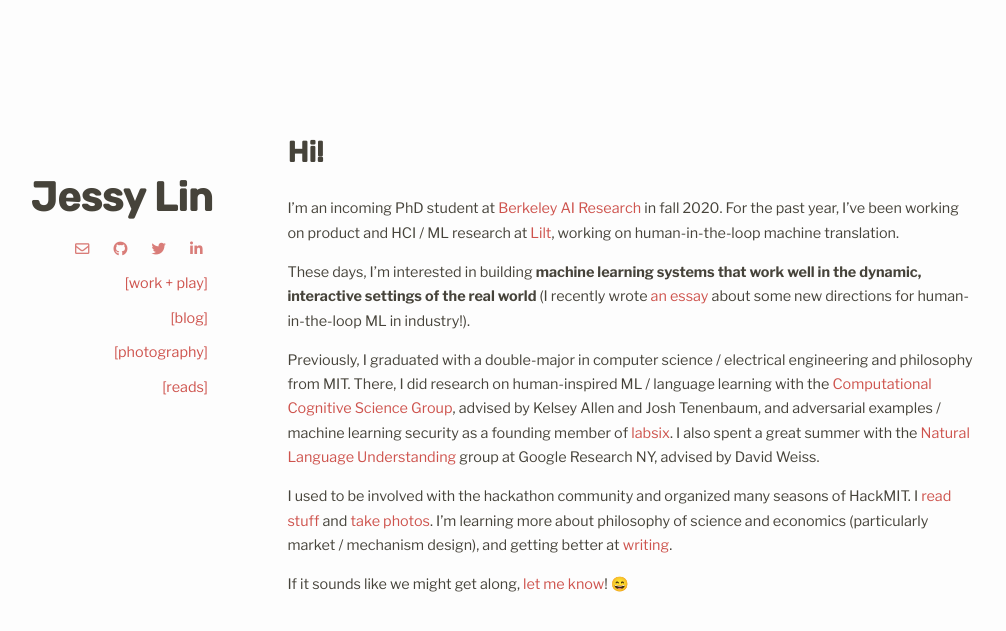
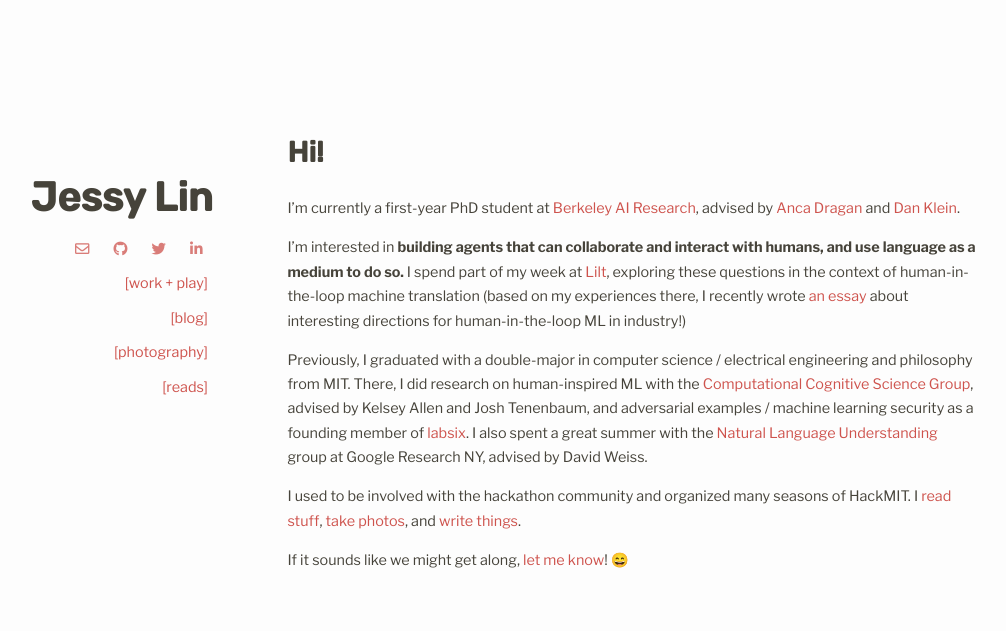
Before and after one commit to jlin816/jlin816.github.io, a Jekyll site: the page built from index.md, in a window 1280 px wide. Shown: the top 631 px of the page, without its empty margins (131-1137 px from the left). Built offline with Jekyll 4.4.1, drawn with Linux system fonts in a browser that asks for light colours; nearby versions of some CDN libraries; some web fonts are replaced; our own code applies the rules of GitHub Pages for plain Markdown files.

Commit message:
Update main page

```diff
--- a/index.md
+++ b/index.md
@@ -3,12 +3,12 @@ layout: base
 ---
 # Hi!
 
-I’m an incoming PhD student at [Berkeley AI Research](https://bair.berkeley.edu/) in fall 2020. For the past year, I’ve been working on product and HCI / ML research at [Lilt](lilt.com), working on human-in-the-loop machine translation.
+I’m currently a first-year PhD student at [Berkeley AI Research](https://bair.berkeley.edu/), advised by [Anca Dragan](http://people.eecs.berkeley.edu/~anca/) and [Dan Klein](https://people.eecs.berkeley.edu/~klein/).
 
-These days, I’m interested in building **machine learning systems that work well in the dynamic, interactive settings of the real world** (I recently wrote [an essay](/2020/06/08/rethinking-human-ai-interaction/) about some new directions for human-in-the-loop ML in industry!).
+I'm interested in **building agents that can collaborate and interact with humans, and use language as a medium to do so.** I spend part of my week at [Lilt](https://lilt.com/research), exploring these questions in the context of human-in-the-loop machine translation (based on my experiences there, I recently wrote [an essay](/2020/06/08/rethinking-human-ai-interaction/) about interesting directions for human-in-the-loop ML in industry!)
 
-Previously, I graduated with a double-major in computer science / electrical engineering and philosophy from MIT. There, I did research on human-inspired ML / language learning with the [Computational Cognitive Science Group](http://cocosci.mit.edu/), advised by Kelsey Allen and Josh Tenenbaum, and adversarial examples / machine learning security as a founding member of [labsix](http://labsix.org/). I also spent a great summer with the [Natural Language Understanding](https://research.google/teams/language/) group at Google Research NY, advised by David Weiss.
+Previously, I graduated with a double-major in computer science / electrical engineering and philosophy from MIT. There, I did research on human-inspired ML with the [Computational Cognitive Science Group](http://cocosci.mit.edu/), advised by Kelsey Allen and Josh Tenenbaum, and adversarial examples / machine learning security as a founding member of [labsix](http://labsix.org/). I also spent a great summer with the [Natural Language Understanding](https://research.google/teams/language/) group at Google Research NY, advised by David Weiss.
 
-I used to be involved with the hackathon community and organized many seasons of HackMIT. I [read stuff](/reads) and [take photos](/photo). I’m learning more about philosophy of science and economics (particularly market / mechanism design), and getting better at [writing](/blog).
+I used to be involved with the hackathon community and organized many seasons of HackMIT. I [read stuff](/reads), [take photos](/photo), and [write things](/blog).
 
-If it sounds like we might get along, [let me know](mailto:lnj@mit.edu)! 😄
+If it sounds like we might get along, [let me know](mailto:jessy_lin@berkeley.edu)! 😄
```
Also changed, not shown: 1 other file.
